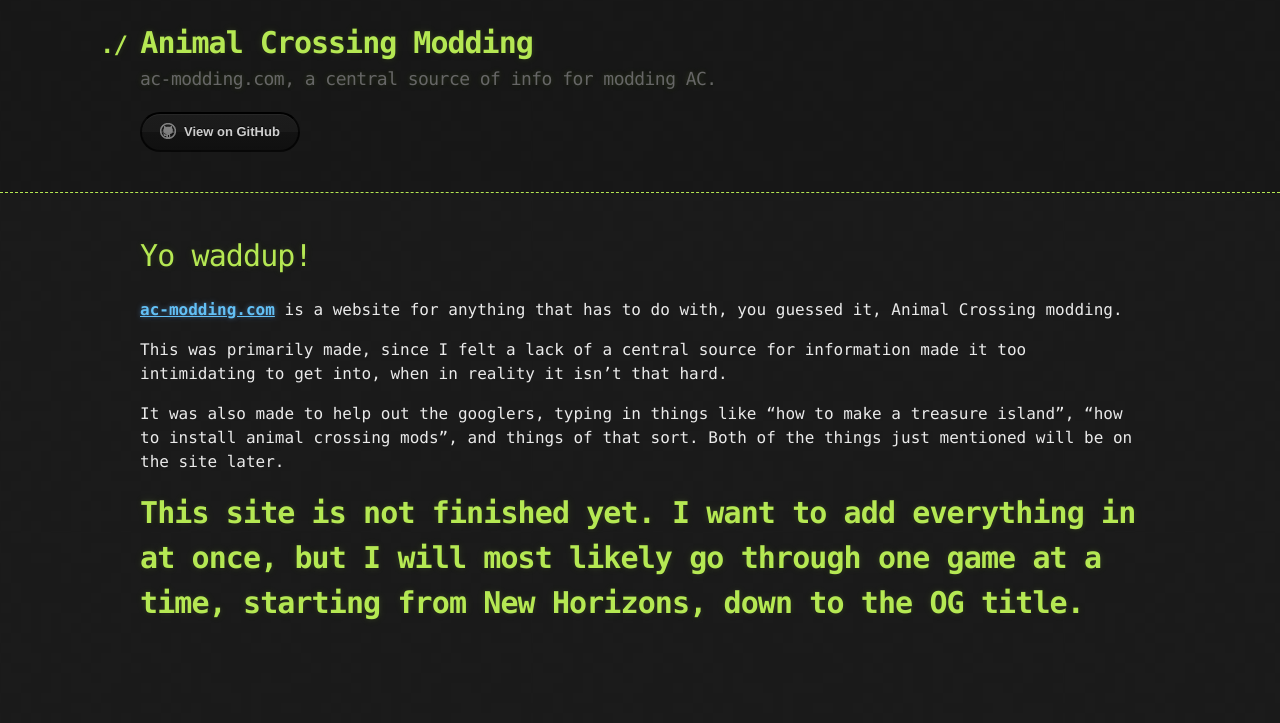
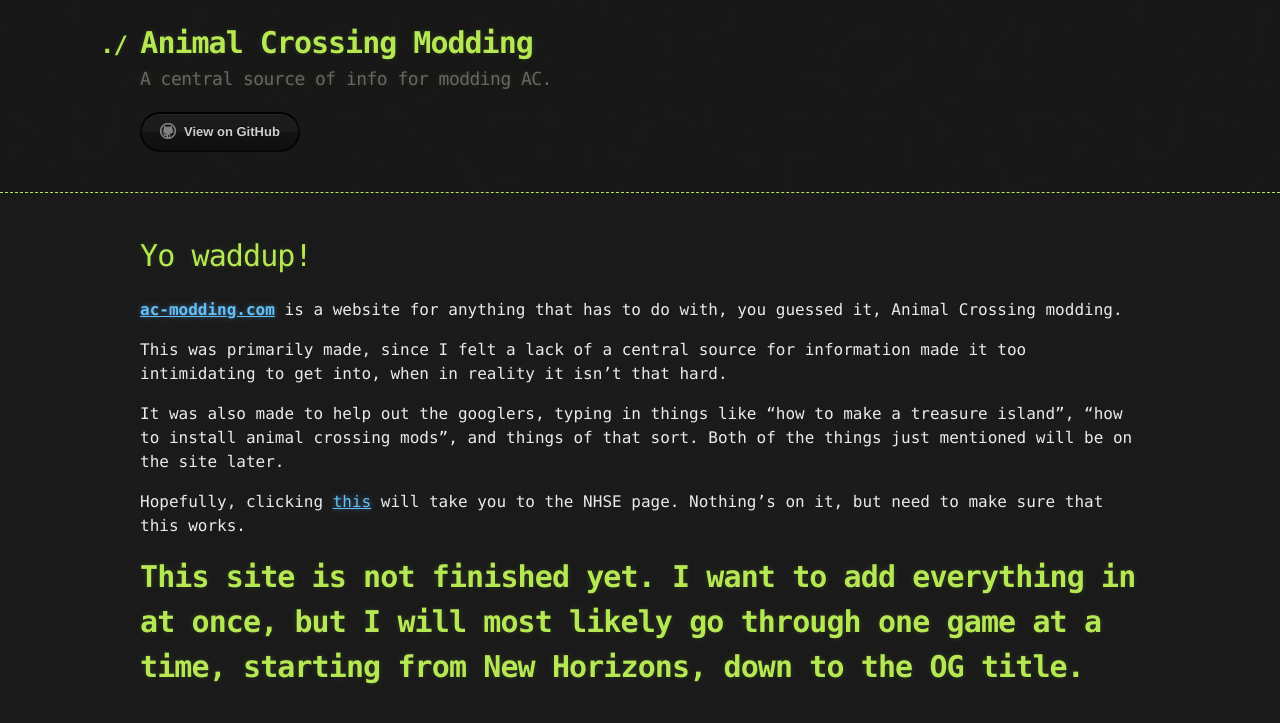
Before and after one commit to inconsistent-dg/AC-Modding, a Jekyll site: the page built from index.md, in a window 1280 px wide. Shown: the top 723 px of the page. Built offline with Jekyll 4.4.1, drawn with Linux system fonts in a browser that asks for light colours.

```diff
--- a/_config.yml
+++ b/_config.yml
@@ -1,5 +1,5 @@
 title: Animal Crossing Modding
-description: ac-modding.com, a central source of info for modding AC.
+description: A central source of info for modding AC.
 show_downloads: true
 google_analytics:
 theme: jekyll-theme-hacker
--- a/index.md
+++ b/index.md
@@ -11,4 +11,6 @@ This was primarily made, since I felt a lack of a central source for information
 
 It was also made to help out the googlers, typing in things like "how to make a treasure island", "how to install animal crossing mods", and things of that sort. Both of the things just mentioned will be on the site later.
 
+Hopefully, clicking [this](/page/ACNH/NHSE) will take you to the NHSE page. Nothing's on it, but need to make sure that this works.
+
 # **This site is not finished yet. I want to add everything in at once, but I will most likely go through one game at a time, starting from New Horizons, down to the OG title.**
```
Also changed, not shown: page/ACNH/NHSE.md (added, +9 -0 lines).
